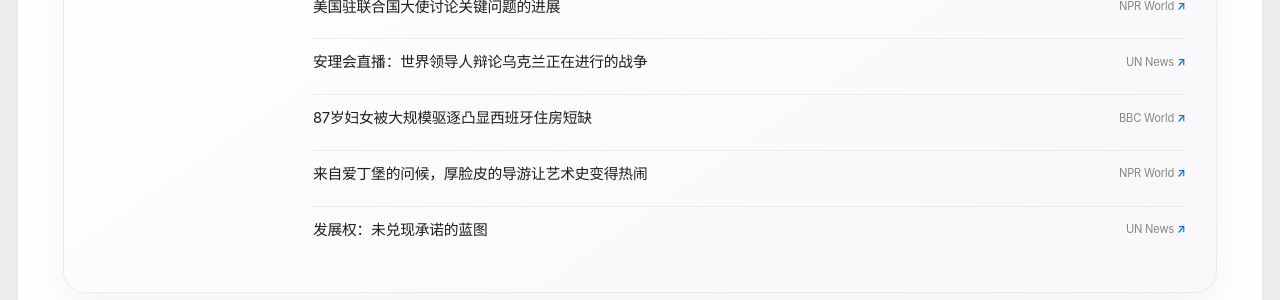
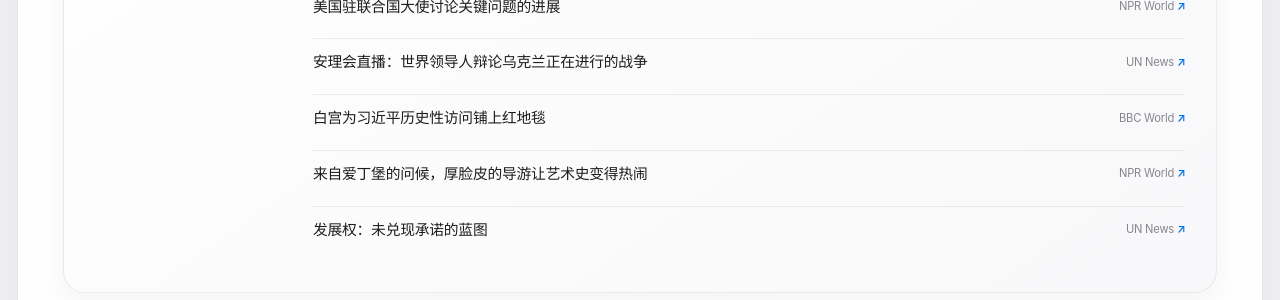
Before and after one commit to HaoxiangLuo/HaoxiangLuo.github.io, a Jekyll site: the page built from _pages/daily-news-zh.html, in a window 1280 px wide and 900 px high, scrolled down 520 px. Shown: the part 151-451 px from the top of the window. Built offline with Jekyll 4.4.1, drawn with Linux system fonts in a browser that asks for light colours; a style sheet for code colours, icons or effects is not loaded.

Commit message:
Update daily news 2026-09-24

```diff
--- a/_data/daily_news.json
+++ b/_data/daily_news.json
@@ -1,5 +1,5 @@
 {
-  "updated_at": "2026-09-24T00:26:55+08:00",
+  "updated_at": "2026-09-24T01:24:52+08:00",
   "days": [
     {
       "date": "2026-09-24",
@@ -41,10 +41,10 @@
           "title_zh": "安理会直播：世界领导人辩论乌克兰正在进行的战争"
         },
         {
-          "title": "Dramatic eviction of woman aged 87 highlights Spain's housing shortage",
+          "title": "White House rolling out red carpet for historic Xi Jinping visit",
           "source": "BBC World",
-          "url": "https://www.bbc.co.uk/news/articles/c6vgy55lm8z1o?at_medium=RSS&at_campaign=rss",
-          "title_zh": "87岁妇女被大规模驱逐凸显西班牙住房短缺"
+          "url": "https://www.bbc.co.uk/news/articles/c6n9w410v3vzo?at_medium=RSS&at_campaign=rss",
+          "title_zh": "白宫为习近平历史性访问铺上红地毯"
         },
         {
           "title": "Greetings from Edinburgh, where a cheeky tour guide makes art history hilarious",
```
